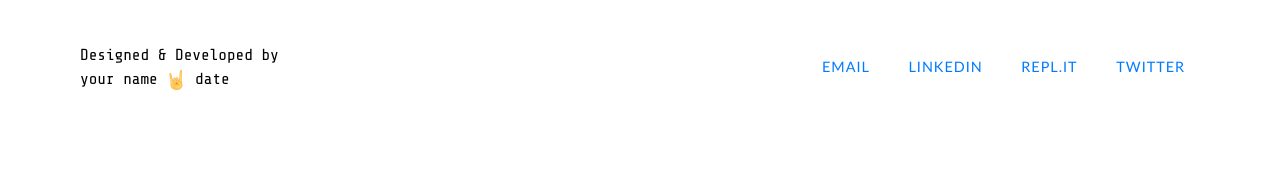
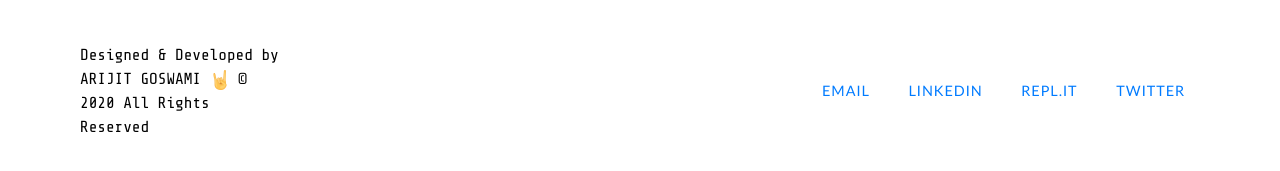
Before and after one commit to Arijit1000/portfolio, a plain HTML site: page index.html in a window 1280 px wide. Shown: the part 3004-3175 px from the top of the page. Before the commit the page ends 3145 px from the top, so only its background shows below. Drawn offline with nearby package versions, Linux system fonts and the light colour scheme.

Commit message:
Update index.html

```diff
--- a/index.html
+++ b/index.html
@@ -341,11 +341,11 @@
 			</div>
 			<div class="bottom">
 				<span>
-					your name
+					ARIJIT GOSWAMI
 				</span>
 				<img class="emoji" src="images/rockon.png" alt="emoji">
 				<span>
-					date
+					© 2020 All Rights Reserved
 				</span>
 			</div>
 		</div>
```
